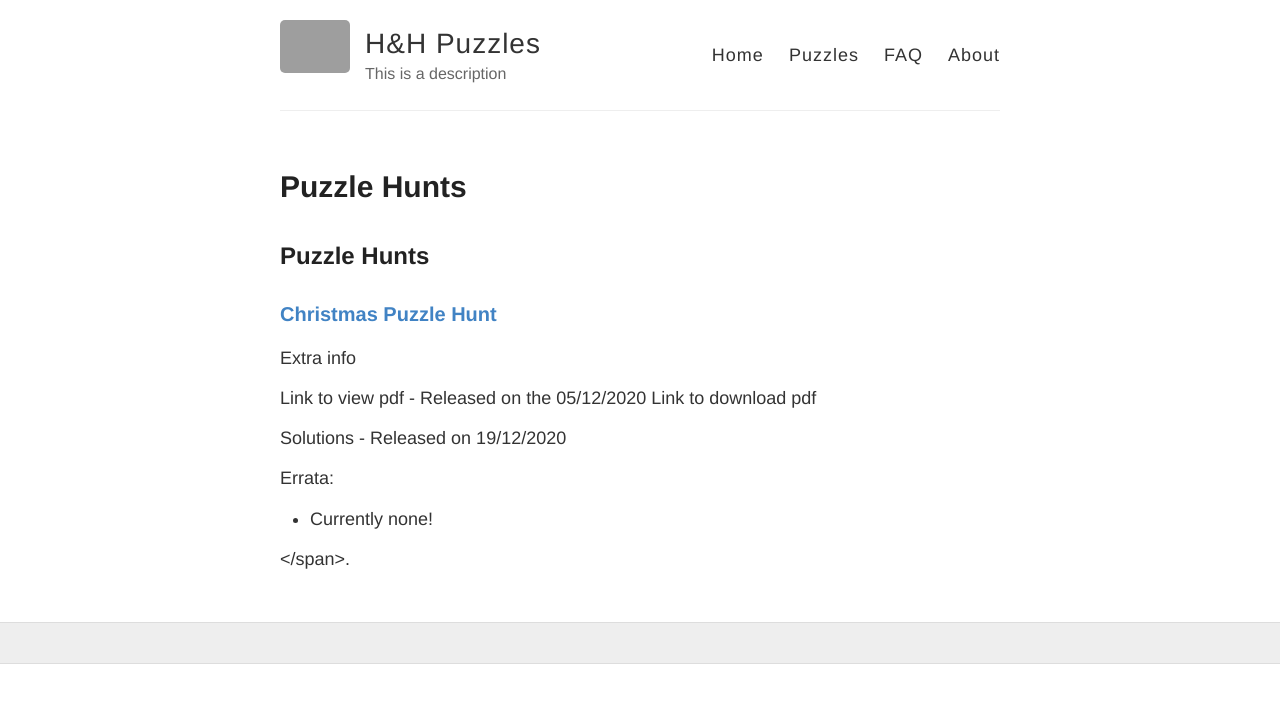
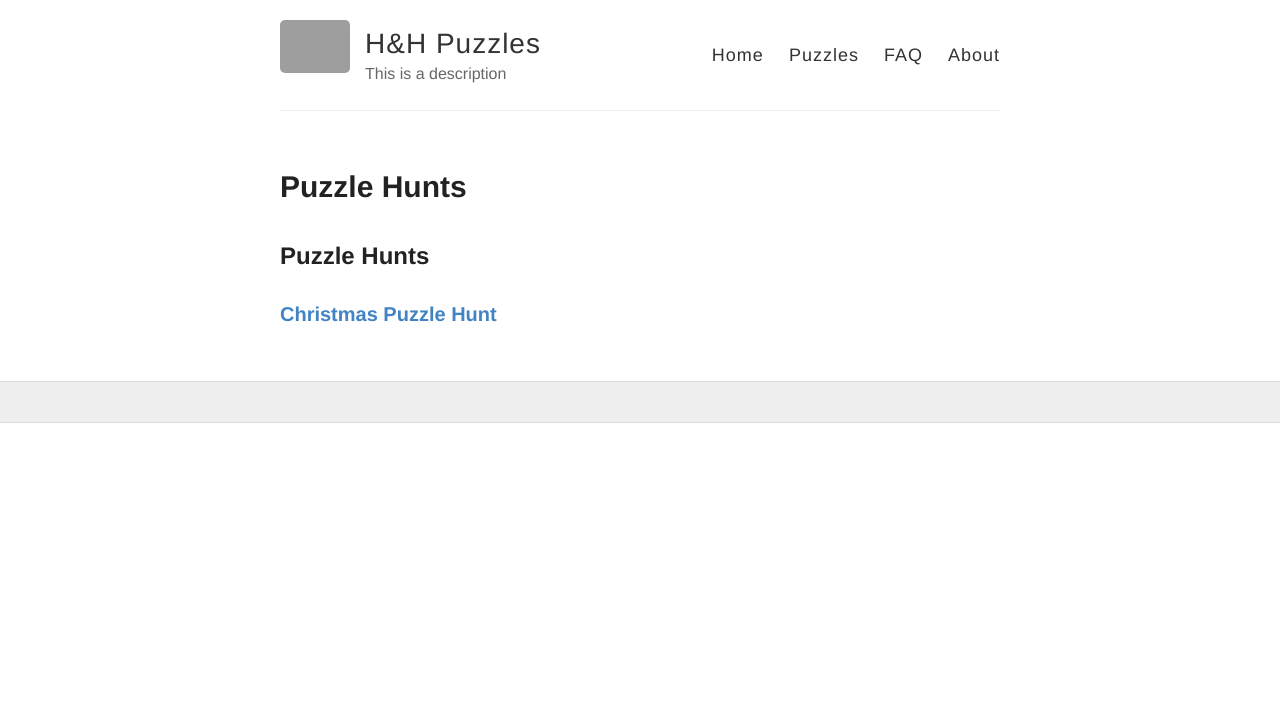
Before and after one commit to HandH-Puzzle/HandH-Puzzle.github.io, a Jekyll site: the page built from puzzles.md, in a window 1280 px wide. Shown: the top 703 px of the page. Built offline with Jekyll 4.4.1, drawn with Linux system fonts in a browser that asks for light colours; our own code applies the rules of GitHub Pages for plain Markdown files; grey boxes are pictures that could not be loaded.

Commit message:
Update puzzles.md

```diff
--- a/puzzles.md
+++ b/puzzles.md
@@ -1,18 +1,3 @@
 ## Puzzle Hunts
 
 ### <a href="./product/download.html" target="_top"> Christmas Puzzle Hunt </a>
-
-Extra info
-
-Link to view pdf - Released on the 05/12/2020
-Link to download pdf
-
-Solutions - Released on 19/12/2020
-
-<span style="color:red">
-
-Errata:
-
-  * Currently none!
-
-</span>.
```
